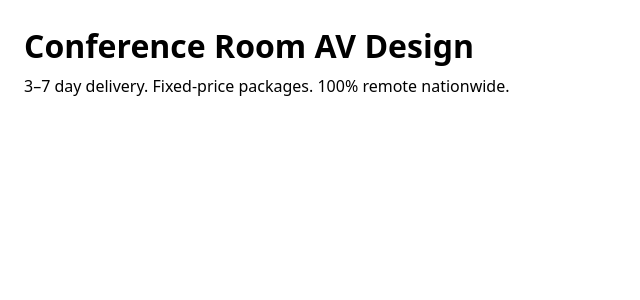
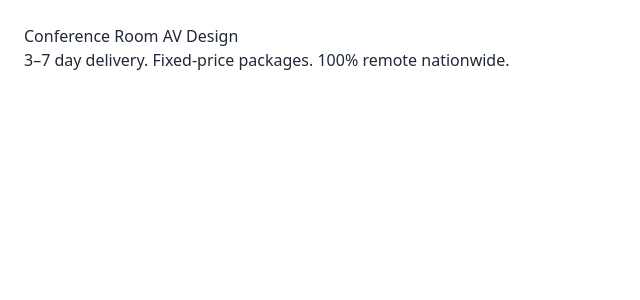
Before and after one commit to markl2305/conference-room-design, a Next.js app: page / in a window 1280 px wide. Shown: the top 300 px of the page, without its empty margins (0-640 px from the left). Built offline with nearby package versions, Linux system fonts and the light colour scheme.

Commit message:
Update globals.css

```diff
--- a/app/globals.css
+++ b/app/globals.css
@@ -1,7 +1,31 @@
-/* base styles */
-*{box-sizing:border-box}
-html,body{margin:0;font-family:system-ui,-apple-system,Segoe UI,Roboto,Arial,sans-serif}
-h1{font-size:2rem;margin:0 0 .5rem}
-p{margin:.25rem 0}
-a{color:inherit;text-decoration:none}
-button{cursor:pointer}
+@tailwind base;
+@tailwind components;
+@tailwind utilities;
+
+@layer base {
+  html {
+    scroll-behavior: smooth;
+  }
+
+  body {
+    @apply text-gray-800;
+  }
+}
+
+@layer components {
+  .btn-primary {
+    @apply bg-brand-teal hover:bg-brand-teal-dark text-white font-semibold py-3 px-8 rounded-lg transition-colors duration-200 inline-block text-center shadow-md hover:shadow-lg;
+  }
+
+  .btn-secondary {
+    @apply bg-white hover:bg-brand-beige text-brand-teal border-2 border-brand-teal font-semibold py-3 px-8 rounded-lg transition-colors duration-200 inline-block text-center;
+  }
+
+  .section-padding {
+    @apply py-16 md:py-24;
+  }
+
+  .container-custom {
+    @apply max-w-6xl mx-auto px-6 md:px-8;
+  }
+}
```
